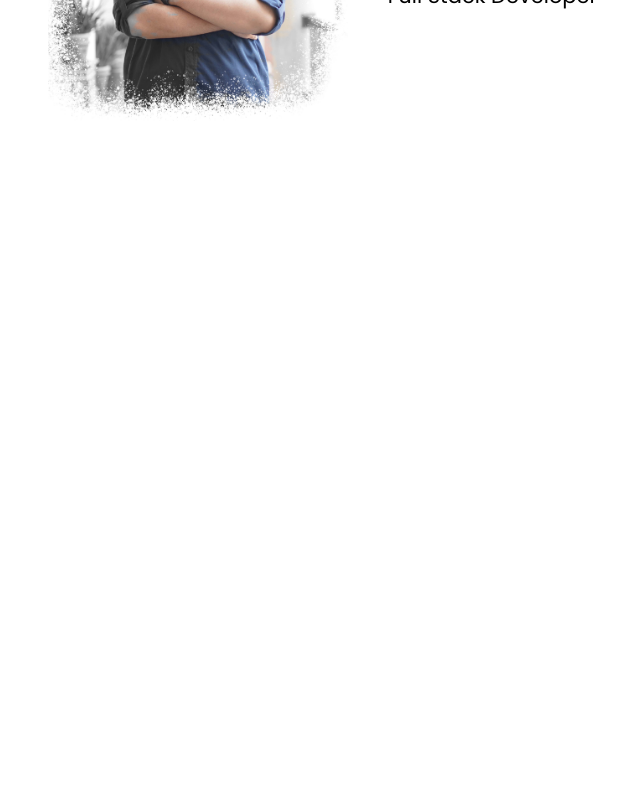
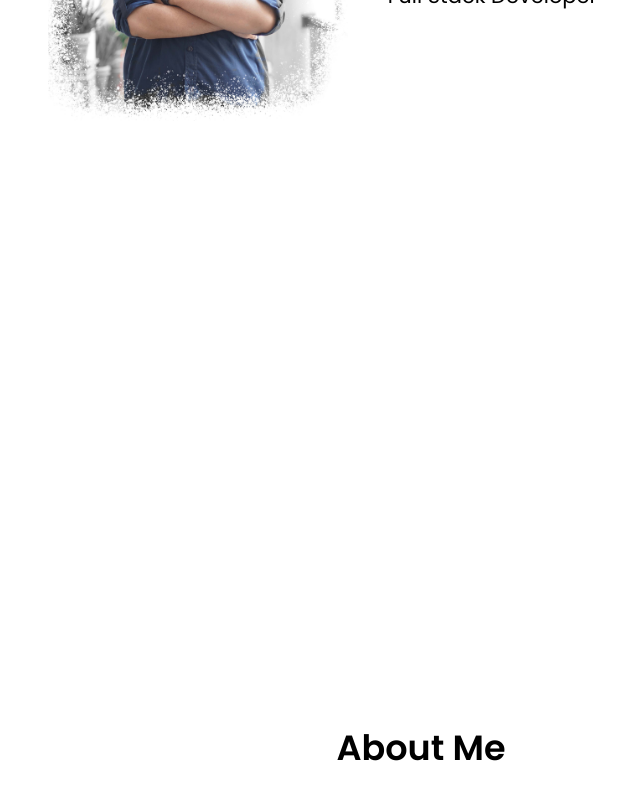
Before and after one commit to ahmadzaki2975/portfolio-v2, a Next.js app: page / in a window 1280 px wide. Shown: the part 452-1252 px from the top of the page, without its empty margins (219-859 px from the left). Before the commit the page ends 800 px from the top, so only its background shows below. Built offline with nearby package versions, Linux system fonts and the light colour scheme.

Commit message:
feat: render AboutMe in home page

```diff
--- a/src/pages/index.tsx
+++ b/src/pages/index.tsx
@@ -1,9 +1,11 @@
 import Hero from "../components/Main/Hero"
+import AboutMe from "../components/Main/AboutMe"
 
 export default function Home() {
   return (
     <main className="min-h-screen">
       <Hero />
+      <AboutMe />
     </main>
   );
 }
```
